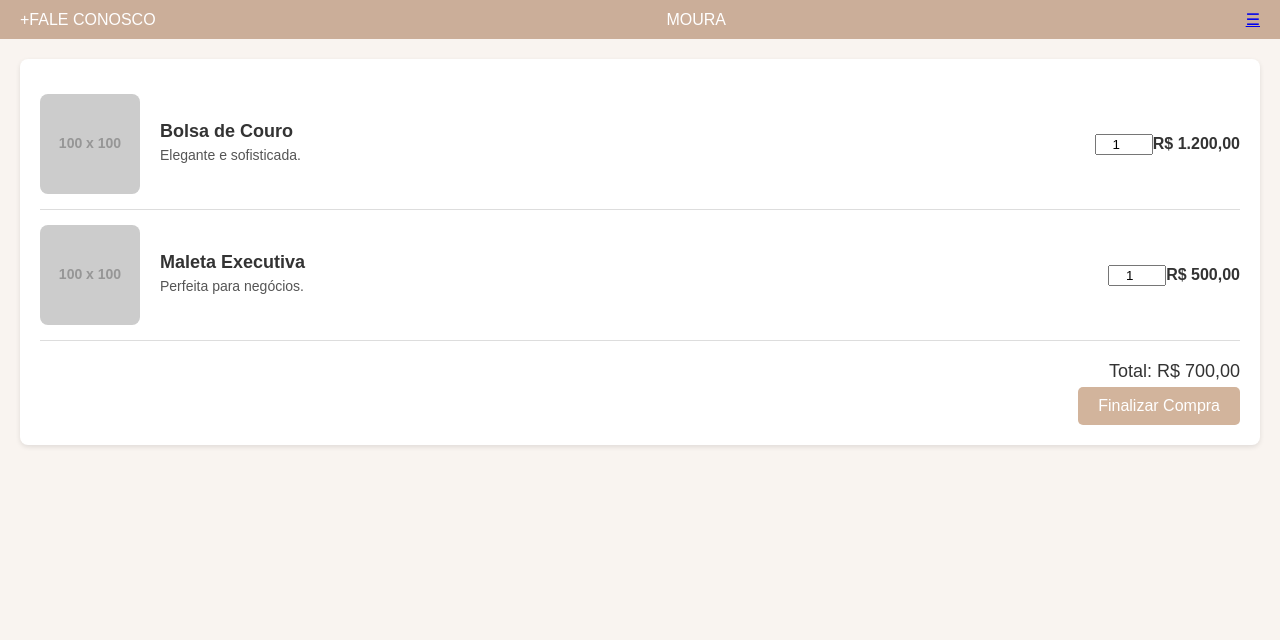
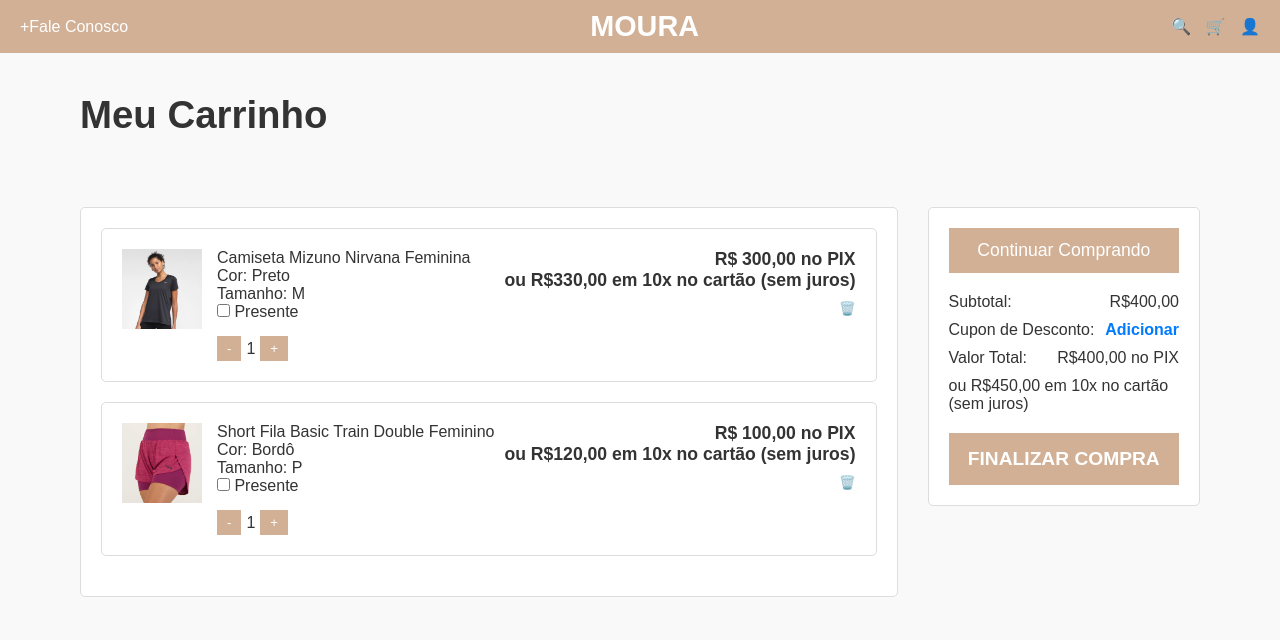
Before and after one commit to LuanCristopher/projweb, a plain HTML site: page cart.html in a window 1280 px wide. Drawn offline with Linux system fonts and the light colour scheme; placeholder pictures from the web are drawn by us.

Commit message:
html e css do carrinho

```diff
--- a/cart.css
+++ b/cart.css
@@ -1,82 +1,154 @@
+* {
+  margin: 0;
+  padding: 0;
+  box-sizing: border-box;
+}
+
 body {
   font-family: Arial, sans-serif;
-    margin: 0;
-    padding: 0;
-    background-color: #f9f4f0;
+  background-color: #f9f9f9;
   color: #333;
 }
-  .top-bar {
+
+.header {
   display: flex;
   justify-content: space-between;
   align-items: center;
+  background-color: #d1b095;
   padding: 10px 20px;
-    background-color: #cbae99;
   color: white;
 }
-  header h1 {
-    font-size: 24px;
-    color: #fff;
+
+.header-center {
+  font-size: 1.8rem;
+  font-weight: bold;
+  text-align: center;
+  flex-grow: 1;
 }
-  .cart-container {
-    max-width: 1200px;
-    margin: 20px auto;
+
+.header-right .icon {
+  margin-left: 10px;
+  text-decoration: none;
+  color: white;
+}
+
+main {
+  display: grid;
+  grid-template-columns: 3fr 1fr; /* Define o layout em 2 colunas */
+  gap: 30px; /* Espaçamento horizontal entre carrinho e checkout */
+  padding: 40px 80px; /* Margens internas do main */
+}
+
+h1 {
+  grid-column: 1 / span 2; /* O título ocupa ambas as colunas */
+  font-size: 2.4rem;
+  font-weight: bold;
+  margin-bottom: 40px; /* Espaçamento abaixo do título */
+  text-align: left;
+}
+
+.cart {
+  background: white;
   padding: 20px;
-    background: #fff;
-    border-radius: 8px;
-    box-shadow: 0 2px 5px rgba(0, 0, 0, 0.1);
+  border: 1px solid #ddd;
+  border-radius: 5px;
 }
+
 .cart-item {
   display: flex;
   justify-content: space-between;
-    align-items: center;
-    padding: 15px 0;
-    border-bottom: 1px solid #ddd;
+  align-items: flex-start;
+  margin-bottom: 20px; /* Espaçamento entre itens */
+  padding: 20px; /* Espaçamento interno de cada item */
+  border: 1px solid #ddd;
+  border-radius: 5px;
 }
+
 .cart-item img {
-    width: 100px;
-    border-radius: 8px;
+  width: 80px;
+  height: auto;
+  margin-right: 15px; /* Espaçamento entre imagem e informações */
 }
+
 .item-info {
   flex: 1;
-    margin-left: 20px;
+  margin-right: 10px; /* Espaço entre descrição e controles */
 }
-  .item-info h3 {
-    margin: 0;
-    font-size: 18px;
+
+.item-controls {
+  display: flex;
+  align-items: center;
+  gap: 5px;
+  margin-top: 15px; /* Espaço abaixo da descrição */
 }
-  .item-info p {
-    margin: 5px 0;
-    font-size: 14px;
-    color: #555;
+
+.item-controls button {
+  padding: 5px 10px;
+  border: none;
+  background-color: #d1b095;
+  color: white;
+  cursor: pointer;
 }
-  .item-quantity {
+
+.item-price {
+  text-align: right;
+  font-weight: bold;
+  font-size: 1.1rem;
+}
+
+.remove {
+  margin-top: 10px;
+  background: none;
+  border: none;
+  cursor: pointer;
+}
+
+.checkout {
+  background: white;
+  padding: 20px;
+  border: 1px solid #ddd;
+  border-radius: 5px;
+  height: fit-content; /* Ajusta à altura do conteúdo */
+}
+
+.checkout .continue-shopping {
+  background-color: #d1b095;
+  color: white;
+  padding: 12px;
+  border: none;
+  cursor: pointer;
+  display: block;
+  width: 100%;
+  text-align: center;
+  margin-bottom: 20px;
+  font-size: 1.1rem;
+}
+
+.summary {
+  margin-bottom: 20px;
+}
+
+.summary p {
+  margin-bottom: 10px;
+  display: flex;
+  justify-content: space-between;
+}
+
+.summary a {
+  color: #007bff;
+  text-decoration: none;
+  font-weight: bold;
+}
+
+.finalize {
+  background-color: #d1b095;
+  color: white;
+  padding: 15px;
+  border: none;
+  cursor: pointer;
+  display: block;
+  width: 100%;
+  font-size: 1.2rem;
+  font-weight: bold;
   text-align: center;
 }
-  .item-quantity input {
-    width: 50px;
-    text-align: center;
-  }
-  .item-price {
-    font-size: 16px;
-    font-weight: bold;
-  }
-  .cart-summary {
-    margin-top: 20px;
-    text-align: right;
-  }
-  .cart-summary p {
-    font-size: 18px;
-    margin: 5px 0;
-  }
-  .cart-summary button {
-    background-color: #d2b49c;
-    color: #fff;
-    border: none;
-    padding: 10px 20px;
-    font-size: 16px;
-    cursor: pointer;
-    border-radius: 5px;
-  }
-  .cart-summary button:hover {
-    background-color: #b9947a;
-  }
--- a/cart.html
+++ b/cart.html
@@ -3,51 +3,74 @@
 <head>
   <meta charset="UTF-8">
   <meta name="viewport" content="width=device-width, initial-scale=1.0">
-  <title>Carrinho de Compras</title>
+  <title>Meu Carrinho - Moura</title>
   <link rel="stylesheet" href="cart.css">
 </head>
 <body>
-
-<header class="top-bar">
-    <div class="contact">+FALE CONOSCO</div>
-    <div class="logo">MOURA</div>
-    <div class="icons">
-      <img src="fotos/car-icon.png" alt="">
-      <img src="fotos/pessoa-icon.png" alt="">
-      <a href="#">☰</a>
+  <header class="header">
+    <div class="header-left">+Fale Conosco</div>
+    <div class="header-center">MOURA</div>
+    <div class="header-right">
+      <a href="#" class="icon">🔍</a>
+      <a href="#" class="icon">🛒</a>
+      <a href="#" class="icon">👤</a>
     </div>
   </header>
 
-<div class="cart-container">
+  <main>
+    <h1>Meu Carrinho</h1>
+    <section class="cart">
       <div class="cart-item">
-    <img src="https://via.placeholder.com/100" alt="Produto">
+        <img src="fotos/CAMISA MIZUNO NIRVANA.jpg" alt="Camiseta Mizuno Nirvana Feminina">
         <div class="item-info">
-      <h3>Bolsa de Couro</h3>
-      <p>Elegante e sofisticada.</p>
+          <p>Camiseta Mizuno Nirvana Feminina</p>
+          <p>Cor: Preto</p>
+          <p>Tamanho: M</p>
+          <label><input type="checkbox"> Presente</label>
+          <div class="item-controls">
+            <button>-</button>
+            <span>1</span>
+            <button>+</button>
           </div>
-    <div class="item-quantity">
-      <input type="number" value="1" min="1">
         </div>
-    <div class="item-price">R$ 1.200,00</div>
+        <div class="item-price">
+          <p>R$ 300,00 no PIX</p>
+          <p>ou R$330,00 em 10x no cartão (sem juros)</p>
+          <button class="remove">🗑️</button>
+        </div>
       </div>
 
       <div class="cart-item">
-    <img src="https://via.placeholder.com/100" alt="Produto">
+        <img src="fotos/SHORT FILLA BASSIC.jpg" alt="Short Fila Basic Train Double Feminino">
         <div class="item-info">
-      <h3>Maleta Executiva</h3>
-      <p>Perfeita para negócios.</p>
-    </div>
-    <div class="item-quantity">
-      <input type="number" value="1" min="1">
-    </div>
-    <div class="item-price">R$ 500,00</div>
-  </div>
-
-  <div class="cart-summary">
-    <p>Total: R$ 700,00</p>
-    <button>Finalizar Compra</button>
+          <p>Short Fila Basic Train Double Feminino</p>
+          <p>Cor: Bordô</p>
+          <p>Tamanho: P</p>
+          <label><input type="checkbox"> Presente</label>
+          <div class="item-controls">
+            <button>-</button>
+            <span>1</span>
+            <button>+</button>
           </div>
         </div>
+        <div class="item-price">
+          <p>R$ 100,00 no PIX</p>
+          <p>ou R$120,00 em 10x no cartão (sem juros)</p>
+          <button class="remove">🗑️</button>
+        </div>
+      </div>
+    </section>
 
+    <aside class="checkout">
+      <button class="continue-shopping">Continuar Comprando</button>
+      <div class="summary">
+        <p>Subtotal: <span>R$400,00</span></p>
+        <p>Cupon de Desconto: <a href="#">Adicionar</a></p>
+        <p>Valor Total: <span>R$400,00 no PIX</span></p>
+        <p>ou R$450,00 em 10x no cartão (sem juros)</p>
+      </div>
+      <button class="finalize">FINALIZAR COMPRA</button>
+    </aside>
+  </main>
 </body>
 </html>
```
Also changed, not shown: fotos/CAMISA MIZUNO NIRVANA.jpg (added), fotos/Logo Moura Loja.png (added), fotos/SHORT FILLA BASSIC.jpg (added), fotos/car-icon.png (added), fotos/gucci-capa.jpg (added), fotos/gucci-capa2.jpg (added), fotos/man-gucci.jpg (added), fotos/pessoa-icon.png (added), 1 other file. Lines whose indentation alone changed are shown as unchanged.
